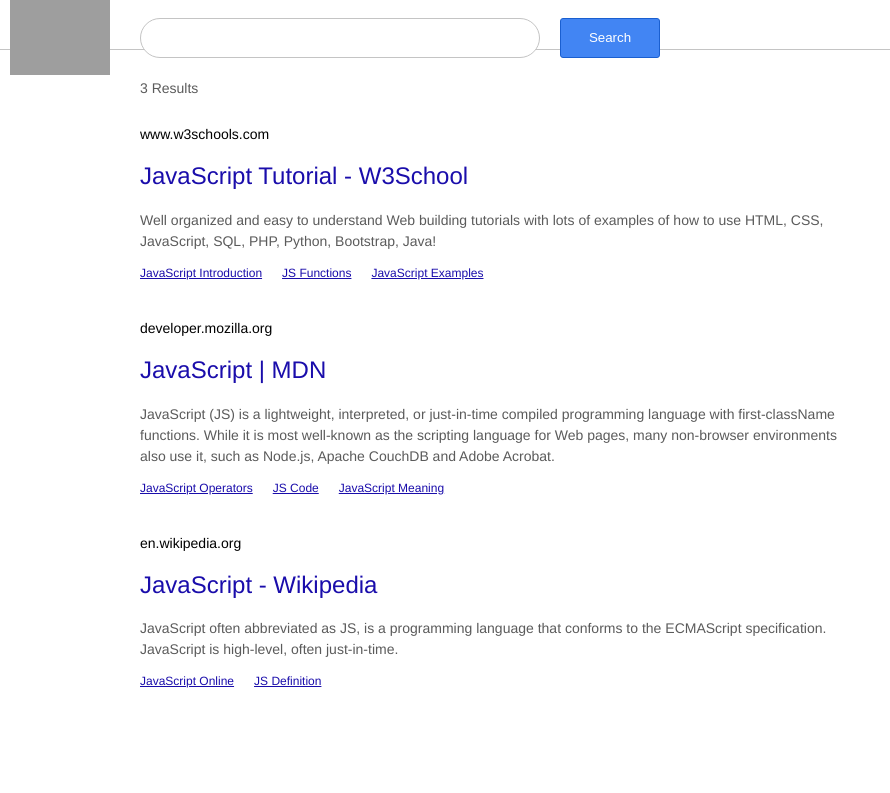
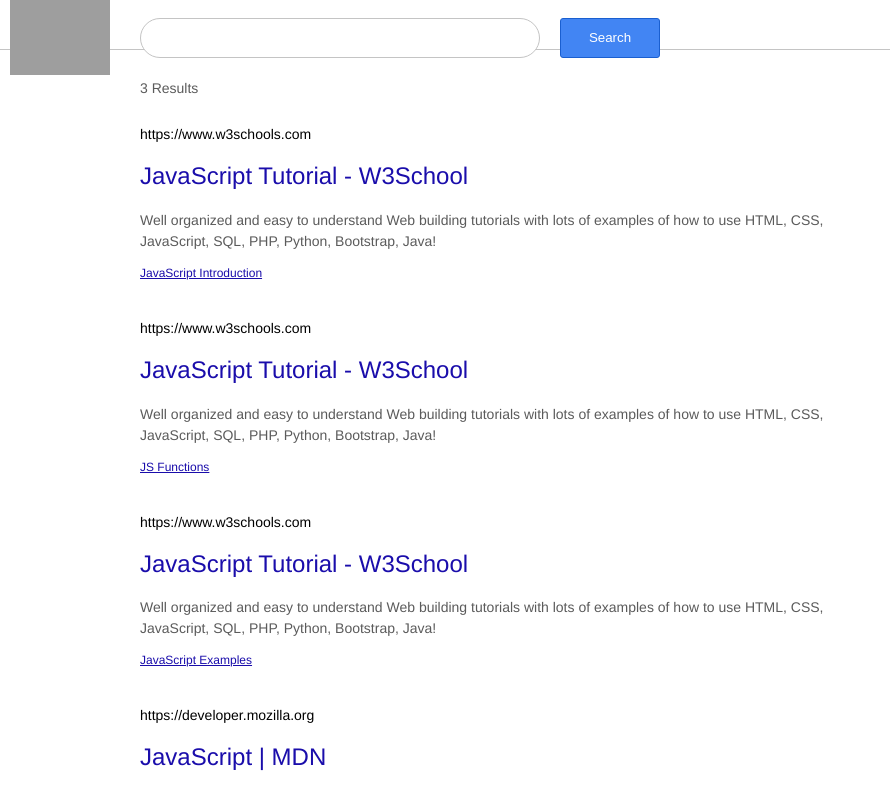
Before and after one commit to uyen-nhu/google-search-react, a React (Create React App) app: page / in a window 1280 px wide. Shown: the top 793 px of the page, without its empty margins (0-890 px from the left). Built offline with nearby package versions, Linux system fonts and the light colour scheme; grey boxes are pictures that could not be loaded.

Commit message:
created new component Result.js and imported it into App.js, deleted custom data

```diff
--- a/src/App.js
+++ b/src/App.js
@@ -1,5 +1,6 @@
 import logo from './logo.svg'
 import './App.css'
+import Result from './Result.js'
 
 function App() {
   let data = [
@@ -7,7 +8,6 @@
       title: 'JavaScript Tutorial - W3School',
       description: `Well organized and easy to understand Web building tutorials with lots of examples of how to use HTML, CSS, JavaScript, SQL, PHP, Python, Bootstrap, Java!`,
       url: 'https://www.w3schools.com',
-      urlName: 'www.w3schools.com',
       links: [
         {
           title: 'JavaScript Introduction',
@@ -27,7 +27,6 @@
       title: 'JavaScript | MDN',
       description: `JavaScript (JS) is a lightweight, interpreted, or just-in-time compiled programming language with first-className functions. While it is most well-known as the scripting language for Web pages, many non-browser environments also use it, such as Node.js, Apache CouchDB and Adobe Acrobat.`,
       url: 'https://developer.mozilla.org',
-      urlName: 'developer.mozilla.org',
       links: [
         {
           title: 'JavaScript Operators',
@@ -47,7 +46,6 @@
       title: 'JavaScript - Wikipedia',
       description: `JavaScript often abbreviated as JS, is a programming language that conforms to the ECMAScript specification. JavaScript is high-level, often just-in-time.`,
       url: 'https://en.wikipedia.org',
-      urlName: 'en.wikipedia.org',
       links: [
         {
           title: 'JavaScript Online',
@@ -74,10 +72,23 @@
       <main>
         <span className="number-of-results">{data.length} Results</span>
 
-        <div className="search-result">
+        {data.map((d, i) =>
+          d.links.map((el) => (
+            <Result
+              key={i}
+              title={d.title}
+              desc={d.description}
+              url={d.url}
+              linkTitle={el.title}
+              linkUrl={el.url}
+            />
+          ))
+        )}
+
+        {/* <div className="search-result">
           {data.map((d) => (
             <>
-              <span className="website-name">{d.urlName}</span>
+              <span className="website-name">{d.url}</span>
               <a className="link" href={d.url}>
                 <h2>{d.title}</h2>
               </a>
@@ -93,7 +104,7 @@
               </ul>
             </>
           ))}
-        </div>
+        </div> */}
       </main>
     </div>
   )
--- /dev/null
+++ b/src/Result.js
@@ -0,0 +1,22 @@
+function Result(props) {
+  return (
+    <>
+      <div className="search-result">
+        <span className="website-name">{props.url}</span>
+        <a className="link" href={props.url}>
+          <h2>{props.title}</h2>
+        </a>
+        <p>{props.desc}</p>
+        <ul>
+          <li>
+            <a className="link" href={props.linkUrl}>
+              {props.linkTitle}
+            </a>
+          </li>
+        </ul>
+      </div>
+    </>
+  )
+}
+
+export default Result
```
